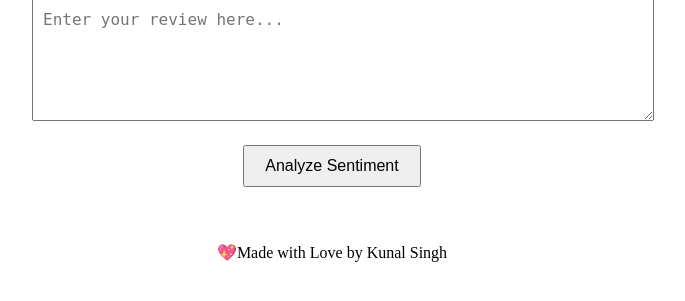
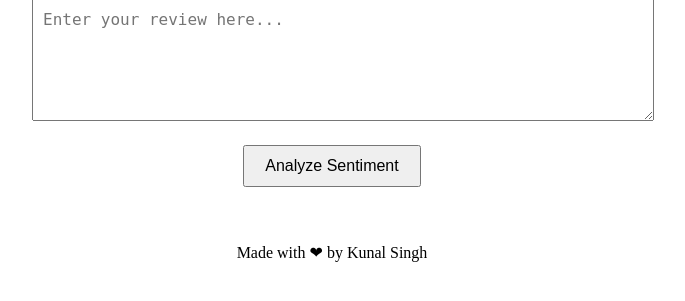
Before and after one commit to kunalatmosoft/ProRev, a Flask app: page / in a window 1280 px wide. Shown: the part 109-410 px from the top of the page, without its empty margins (308-993 px from the left). Run offline with Flask 3, Linux system fonts and the light colour scheme; parts of the project's set-up code (start-up, migrations or seed data) failed here and were passed over.

Commit message:
Update index.html ❤

```diff
--- a/templates/index.html
+++ b/templates/index.html
@@ -16,7 +16,7 @@
         <div id="result"></div>
     </div>
 
-    <p>💖Made with Love by Kunal Singh</p>
+    <p>Made with ❤ by Kunal Singh</p>
     <script src="/static/js/script.js"></script>
 </body>
 </html>
```
